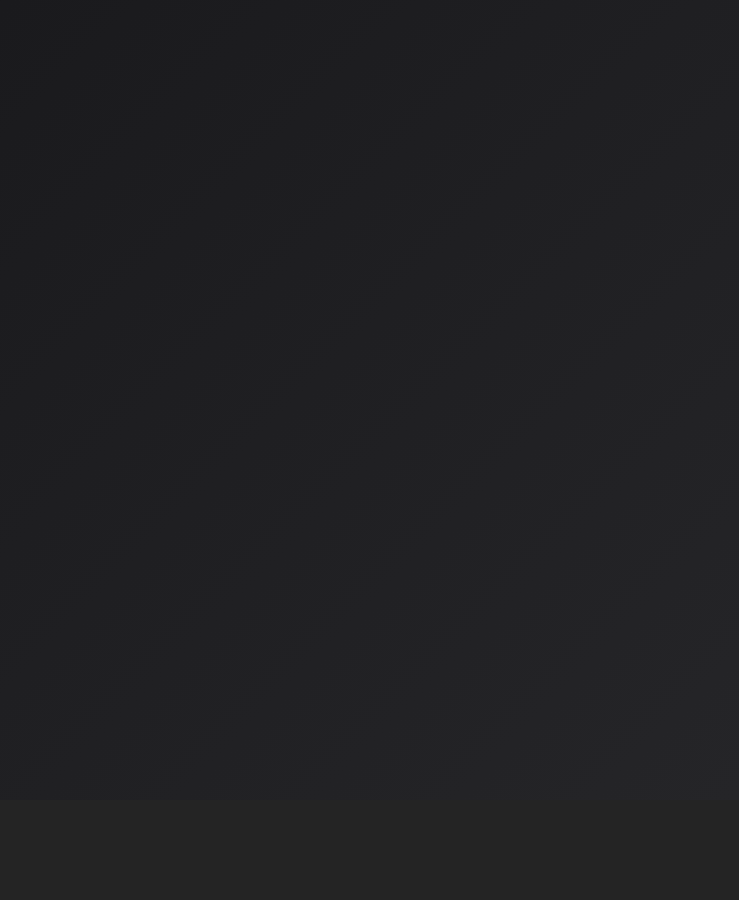
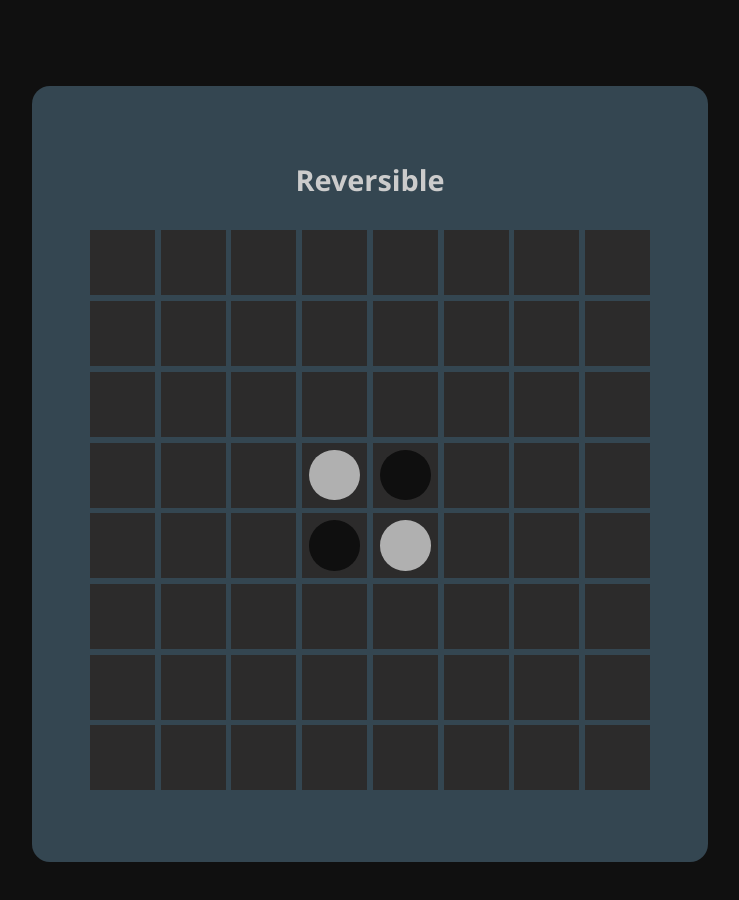
Before and after one commit to gubespam/da-mantou-games, a React (Vite) app: page /da-mantou-games/reversible in a window 1280 px wide. Before the commit this address had no page. Shown: the top 900 px of the page, without its empty margins (270-1009 px from the left). Before the commit the page ends 800 px from the top, so only its background shows below. Built offline with nearby package versions, Linux system fonts and the light colour scheme; a web font is replaced by a local one.

Commit message:
reversi game

```diff
--- a/src/App.css
+++ b/src/App.css
@@ -6,7 +6,7 @@
   flex-direction: column;
   align-items: center;
   justify-content: center;
-  background: linear-gradient(135deg, #18181b 0%, #27272a 100%);
+  /* background: linear-gradient(135deg, #18181b 0%, #27272a 100%); */
   font-family: 'Segoe UI', 'Roboto', 'Helvetica Neue', Arial, 'Noto Sans', sans-serif;
   color: #f3f4f6;
 }
@@ -69,7 +69,7 @@
   padding: 2.5rem 2rem;
   background: #232336;
   border-radius: 18px;
-  box-shadow: 0 4px 24px 0 rgba(99, 102, 241, 0.13);
+  /* box-shadow: 0 4px 24px 0 rgba(99, 102, 241, 0.13); */
   max-width: calc(100vw - 2rem);
   width: fit-content;
   text-align: center;
--- a/src/App.jsx
+++ b/src/App.jsx
@@ -3,7 +3,7 @@ import './App.css';
 import { useState, useEffect } from 'react';
 import { Link, Routes, Route } from 'react-router-dom';
 import mantouLogo from './images/mantou.png';
-import Reversible from './Reversible.jsx';
+import Reversible from './reversible/Reversible.jsx';
 import MathMenu from './MathMenu.jsx';
 import PracticeGame from './math/PracticeGame.jsx';
 import SpeedDrillRacer from './math/SpeedDrillRacer.jsx';
@@ -50,7 +50,7 @@ function App() {
                 <Link className="menu-item" to="/da-mantou-games/math">Math</Link>
                 <Link className="menu-item" to="/da-mantou-games/history-timeline">History Timeline</Link>
                 <Link className="menu-item" to="/da-mantou-games/timeline-prototype">Timeline Prototype</Link>
-                {/* <Link className="menu-item" to="/da-mantou-games#reversible">Reversible</Link> */}
+                <Link className="menu-item" to="/da-mantou-games/reversible">Reversible</Link>
               </nav>
             </div>
           }
@@ -60,7 +60,7 @@ function App() {
         <Route path="/da-mantou-games/math/speed-drill" element={<SpeedDrillRacer activeOperations={activeOperations} />} />
         <Route path="/da-mantou-games/timeline-prototype" element={<TimelinePrototype />} />
         <Route path="/da-mantou-games/history-timeline" element={<HistoryTimeline />} />
-        {/* <Route path="/da-mantou-games#reversible" element={<Reversible />} /> */}
+        <Route path="/da-mantou-games/reversible" element={<Reversible />} />
       </Routes>
     </div>
   );
--- a/src/Reversible.jsx
+++ /dev/null
@@ -1,12 +0,0 @@
-import React from 'react';
-
-const Reversible = () => {
-  return (
-    <div className="game-page">
-      <h1>Reversible</h1>
-      <p>Placeholder for the Reversible game. Coming soon!</p>
-    </div>
-  );
-};
-
-export default Reversible;
--- /dev/null
+++ b/src/reversible/Reversible.css
@@ -0,0 +1,58 @@
+:root {
+  --cell-gap: 0.2rem;
+}
+
+.game-page {
+    background: none;
+    background-color: #344651;
+}
+
+.title {
+    color: #cccccc;
+    font-weight: bold;
+    margin-bottom: 1rem;
+}
+
+.board {
+    display: flex;
+    flex-direction: row;
+    gap: var(--cell-gap);
+    width: min(70vw, 70vh);
+    max-width: 100%;
+    aspect-ratio: 1 / 1;
+}
+
+.row {
+    flex: 1;
+    display: flex;
+    flex-direction: column;
+    gap: var(--cell-gap);
+}
+
+.cell {
+    flex: 1 1 0;
+    min-width: 0;
+    min-height: 0;
+    border: none;
+    background-color: #2c2b2b;
+    width: 100%;
+    height: auto;
+    aspect-ratio: 1 / 1;
+    display: grid;
+    place-items: center;
+}
+
+.cell::after {
+    content: '';
+    width: 78%;
+    aspect-ratio: 1 / 1;
+    border-radius: 50%;
+}
+
+.cell.white::after {
+    background-color: #b0b0b0;
+}
+
+.cell.black::after {
+    background-color: #0f0f0f;
+}
--- /dev/null
+++ b/src/reversible/Reversible.jsx
@@ -0,0 +1,63 @@
+import React from 'react';
+import { useState, useEffect } from 'react';
+import './Reversible.css';
+
+const Players = Object.freeze({
+  WHITE: "white",
+  BLACK: "black"
+});
+
+const BOARD_SIZE = 8;
+
+function initializeBoard() {
+  const board = Array.from({ length: BOARD_SIZE }, () => new Array(BOARD_SIZE).fill(undefined));
+  const mid = BOARD_SIZE / 2;
+  board[mid - 1][mid - 1] = Players.WHITE;
+  board[mid][mid] = Players.WHITE;
+  board[mid - 1][mid] = Players.BLACK;
+  board[mid][mid - 1] = Players.BLACK;
+  return board;
+}
+
+// States
+// - No Game Active / Game Over
+//   - Show last winner
+//   - Start New Game
+// - Playing
+//   - Show current player
+//   - Highlight valid moves
+//   - Accept valid move, update board, switch player
+
+function Cell({ value, onClick }) {
+  return (
+    <div className={`cell ${value !== undefined ? value : ''}`} onClick={onClick}>
+    </div>
+  );
+}
+
+function Reversible() {
+  const [board, setBoard] = React.useState(initializeBoard());
+
+  return (
+    <div className="game-page">
+      <div className="title">Reversible</div>
+      <div className="board">
+        {board.map((row, rowIndex) => (
+          <div className="row" key={rowIndex}>
+            {row.map((cellValue, colIndex) => (
+              <Cell
+                key={`${rowIndex}-${colIndex}`}
+                value={cellValue}
+                onClick={() => {
+                  // Handle cell click
+                }}
+              />
+            ))}
+          </div>
+        ))}
+      </div>
+    </div>
+  );
+};
+
+export default Reversible;
```
